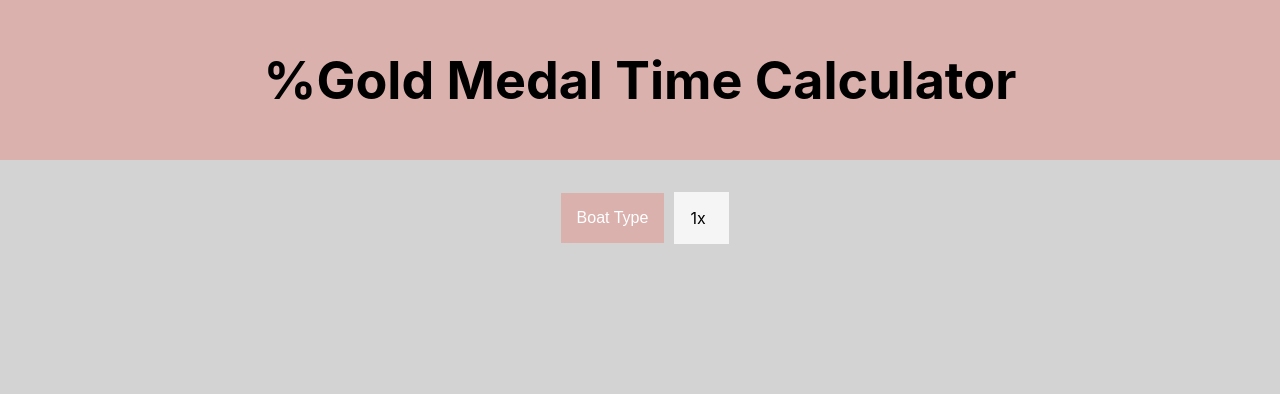
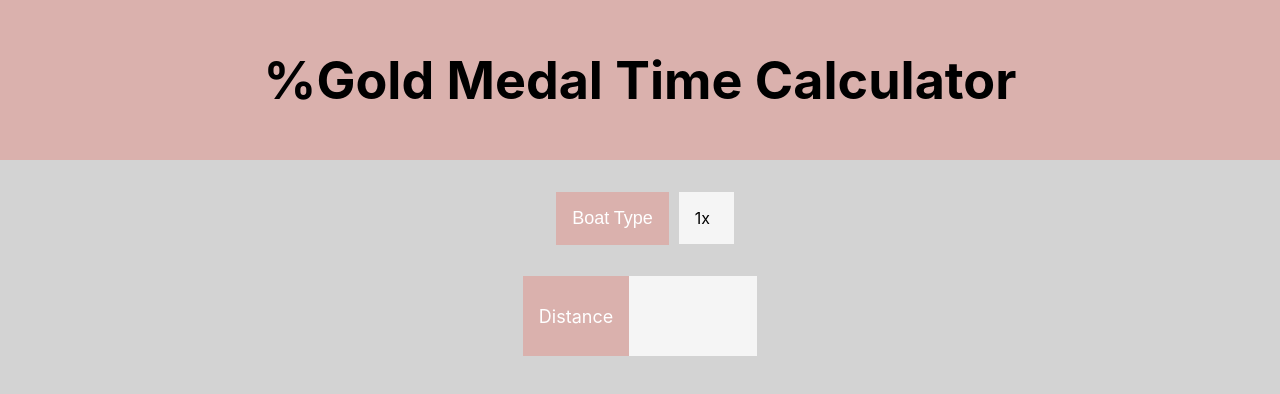
Before and after one commit to davekempsell/gold-medal-speed-calculator, a React (Create React App) app: page / in a window 1280 px wide. Shown: the top 394 px of the page. Built offline with nearby package versions, Linux system fonts and the light colour scheme.

Commit message:
distance input component created

```diff
--- a/src/App.css
+++ b/src/App.css
@@ -34,6 +34,7 @@ main {
   justify-content: space-around;
   align-items: center;
   margin: 1rem;
+  min-height: 10vh;
 }
 
 .boat-type > p {
@@ -42,13 +43,16 @@ main {
   padding: 1rem;
   background-color: whitesmoke;
   min-width: 55px;
+  height: 100%;
+  font-size: calc(8px + 1vh);
 }
 
 .dropbtn {
   background-color: var(--primary-color);
   color: white;
   padding: 1rem;;
-  font-size: 16px;
+  font-size: calc(10px + 1vh);
+  min-height: 100%;
   border: none;
   margin: 10px;
 }
@@ -59,7 +63,6 @@ main {
 }
 
 .dropdown-content {
-
   display: none;
   position: absolute;
   background-color: whitesmoke;
@@ -87,3 +90,35 @@ main {
 .dropdown:hover .dropbtn {
   background-color: var(--tertiary-color);
 }
+
+.distance {
+  display: flex;
+  flex-direction: row;
+  justify-content: space-around;
+  height: 10vh;
+}
+
+.distance > .distance-label {
+  display: flex;
+  flex-direction: column;
+  justify-content: center;
+  background-color: var(--primary-color);
+  align-self: center;
+  color: white;
+  height: 100%;
+  padding-left: 1rem;
+  padding-right: 1rem;
+  font-size: calc(10px + 1vh);
+  border: none;
+}
+
+.distance > input {
+  height: 100%;
+  width: 10vw;
+  display: flex;
+  text-align: center;
+  padding: 1rem;
+  background-color: whitesmoke;
+  border: none;
+  font-size: calc(8px + 1vh);
+}
--- a/src/App.js
+++ b/src/App.js
@@ -1,9 +1,11 @@
 import React, { useState } from 'react';
 import './App.css';
 import { boatTypeMenu } from './components/boatType'
+import { distanceInput } from './components/distanceInput'
 
 function App() {
   const [boatType, setBoatType] = useState('1x')
+  const [distance, setDistance] = useState(2000)
 
   const selectBoatType = boat => {
     setBoatType(boat.target.value)
@@ -16,6 +18,7 @@ function App() {
       </header>
       <main>
         {boatTypeMenu(selectBoatType, boatType)}
+        {distanceInput()}
       </main>
     </div>
   );
--- /dev/null
+++ b/src/components/distanceInput.js
@@ -0,0 +1,10 @@
+export function distanceInput() {
+  return (
+    <div class="distance">
+      <div class="distance-label">
+        Distance
+      </div>
+      <input type="number"></input>
+    </div>
+  )
+}
```
